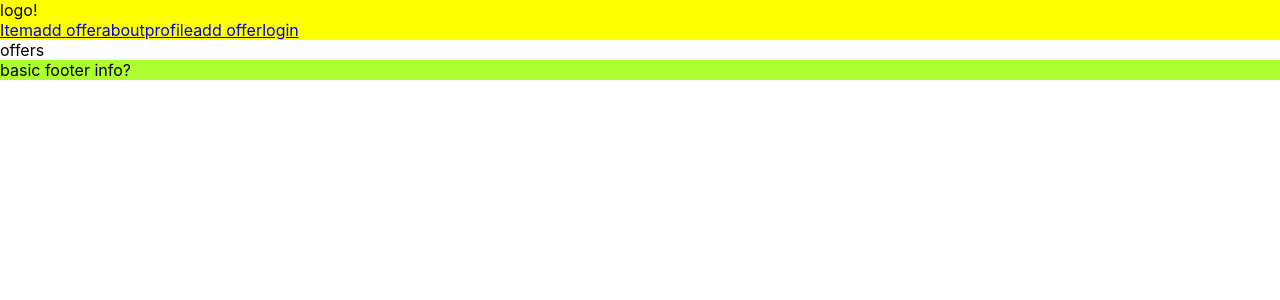
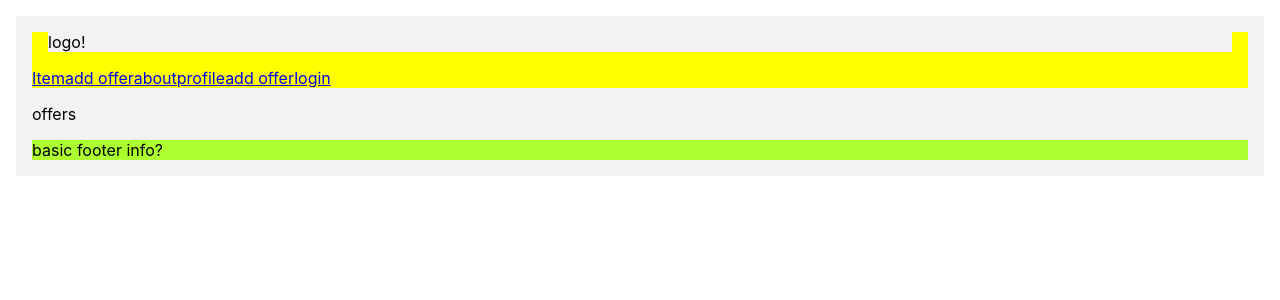
Before and after one commit to trongduc2206/Otaniemi-subleasing-FE, a React (Create React App) app: page / in a window 1280 px wide. Shown: the top 300 px of the page. Built offline with nearby package versions, Linux system fonts and the light colour scheme; the HTML template or start-up script is replaced by a standard one.

Commit message:
Merged latest updates from main

```diff
--- a/src/index.css
+++ b/src/index.css
@@ -5,6 +5,14 @@ body {
     sans-serif;
   -webkit-font-smoothing: antialiased;
   -moz-osx-font-smoothing: grayscale;
+  display: flex;
+  flex-direction: column;
+  gap: 1rem;
+}
+
+div {
+  background-color: #F2f2f2;
+  margin: 1rem;
 }
 
 code {
```
